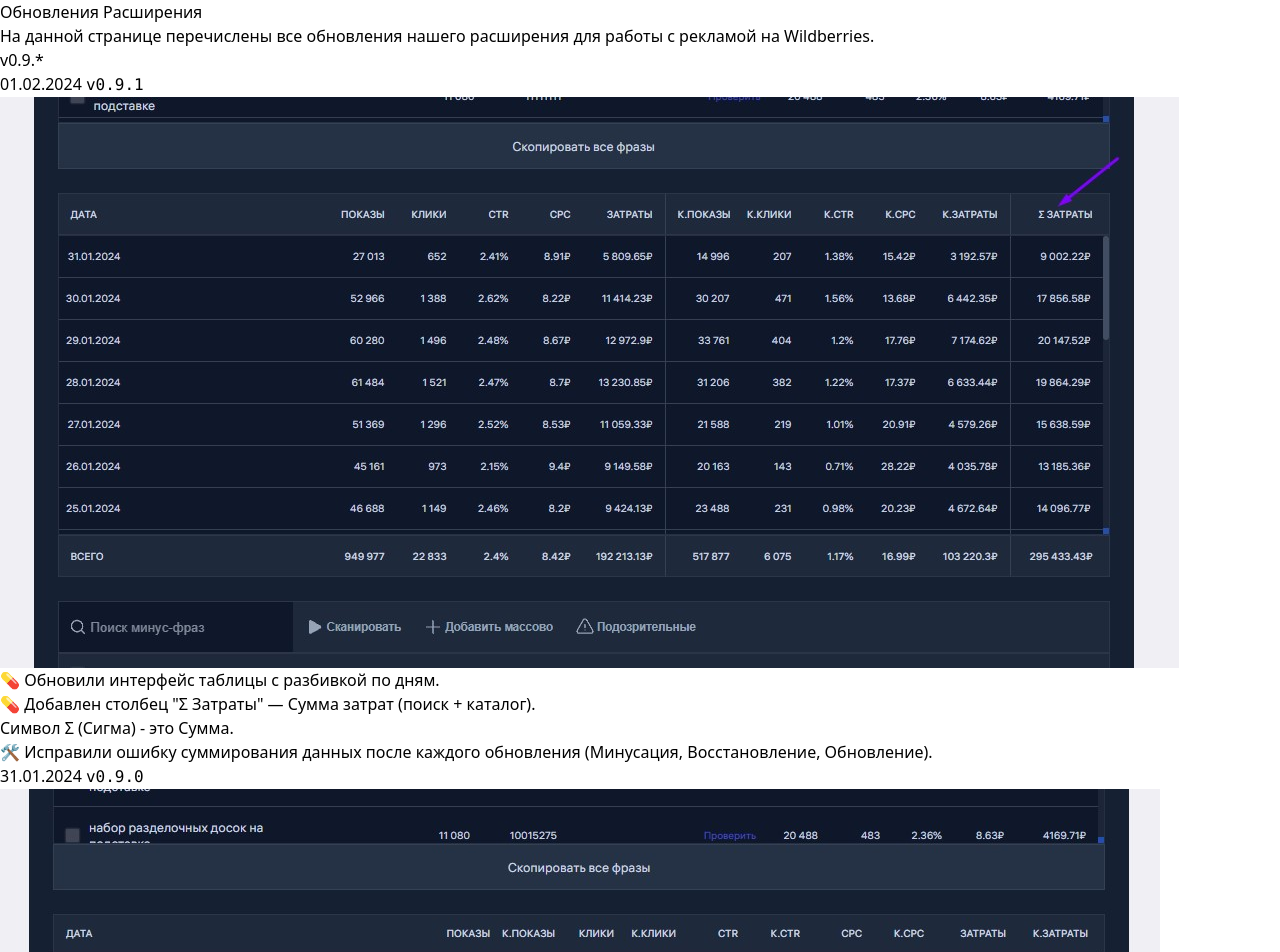
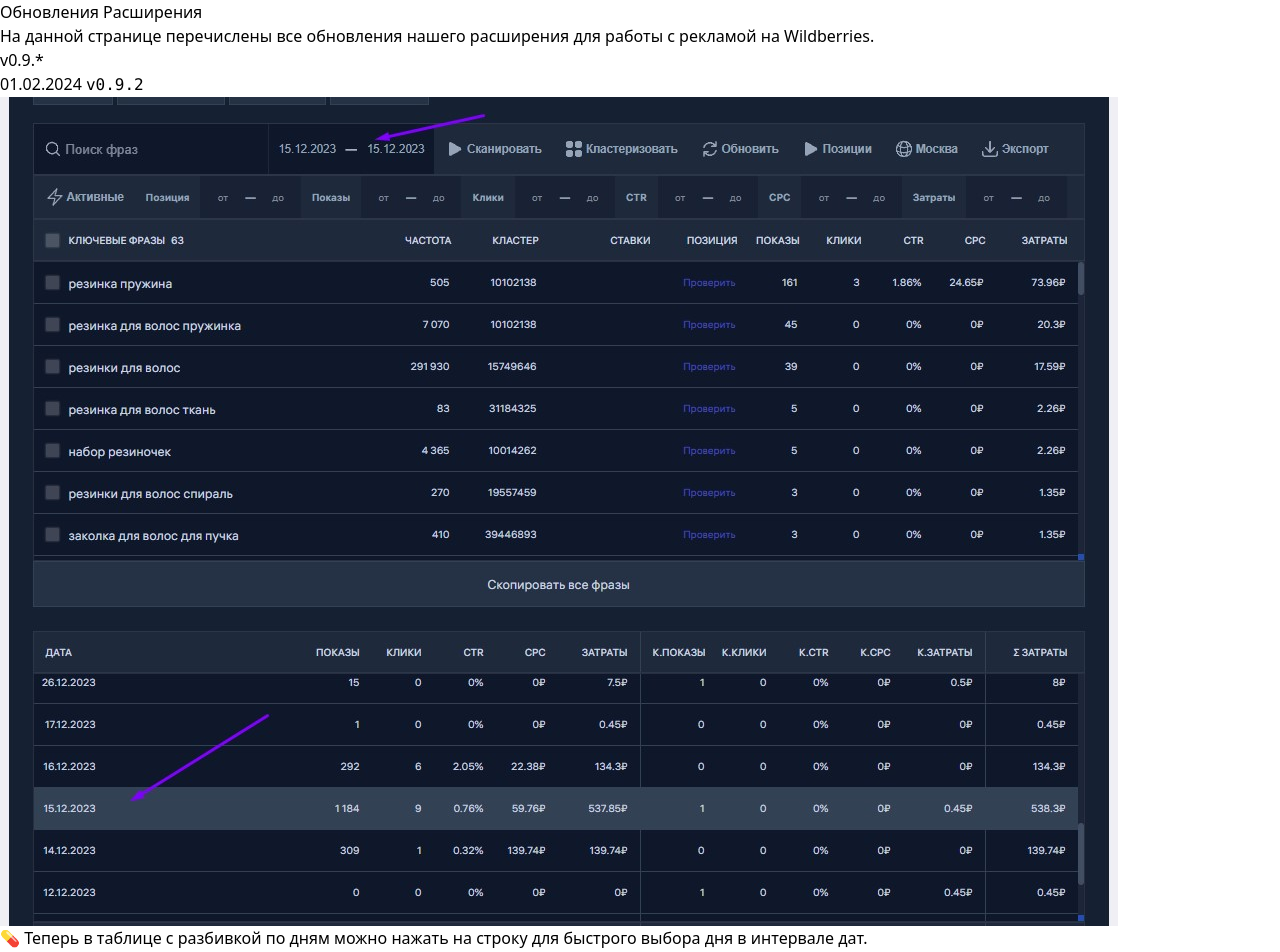
Before and after one commit to wbmeter/docs, a Next.js app: page /extension/updates in a window 1280 px wide. Shown: the top 952 px of the page. Built offline with nearby package versions, Linux system fonts and the light colour scheme.

Commit message:
update extension to 0.9.2

```diff
--- a/pages/extension/updates.mdx
+++ b/pages/extension/updates.mdx
@@ -4,6 +4,12 @@
 На данной странице перечислены все обновления нашего расширения для работы с рекламой на Wildberries.
 
 ## v0.9.\*
+
+### 01.02.2024 `v0.9.2`
+
+![](/extension-updates/30.jpg)
+
+💊 Теперь в таблице с разбивкой по дням можно нажать на строку для быстрого выбора дня в интервале дат.
 
 ### 01.02.2024 `v0.9.1`
 
```
Also changed, not shown: public/extension-updates/30.jpg (added).
